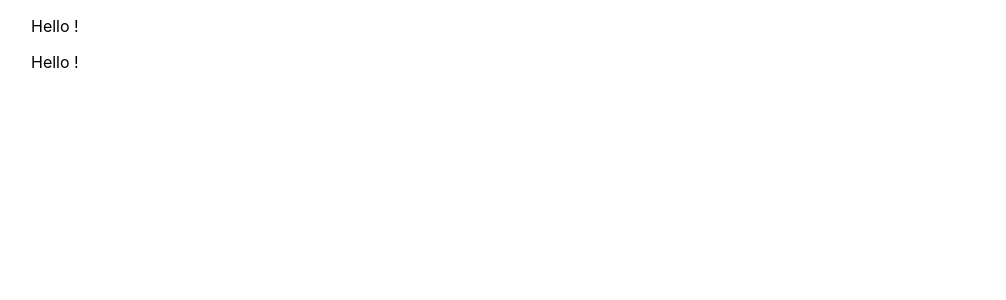
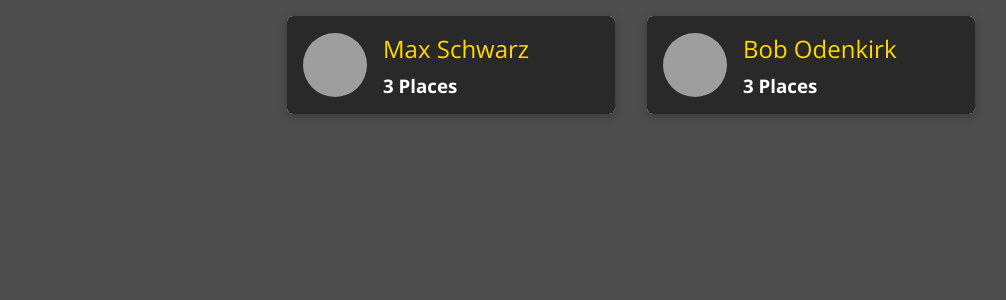
Before and after one commit to Jessy-DC/places-mern-project-frontend, a React (Create React App) app: page / in a window 1280 px wide. Shown: the top 300 px of the page, without its empty margins (9-1015 px from the left). Built offline with nearby package versions, Linux system fonts and the light colour scheme; grey boxes are pictures that could not be loaded.

Commit message:
Styling app & add components for visibility

```diff
--- a/src/index.css
+++ b/src/index.css
@@ -1,13 +1,42 @@
+@import url('https://fonts.googleapis.com/css?family=Open+Sans:400,700&display=swap');
+
+* {
+  box-sizing: border-box;
+}
+
+html {
+  font-family: 'Open Sans', sans-serif;
+}
+
 body {
   margin: 0;
-  font-family: -apple-system, BlinkMacSystemFont, 'Segoe UI', 'Roboto', 'Oxygen',
-    'Ubuntu', 'Cantarell', 'Fira Sans', 'Droid Sans', 'Helvetica Neue',
-    sans-serif;
-  -webkit-font-smoothing: antialiased;
-  -moz-osx-font-smoothing: grayscale;
+  background: #4d4d4d;
 }
 
-code {
-  font-family: source-code-pro, Menlo, Monaco, Consolas, 'Courier New',
-    monospace;
+.slide-in-left-enter {
+  transform: translateX(-100%);
 }
+
+.slide-in-left-enter-active {
+  transform: translateX(0);
+  opacity: 1;
+  transition: all 200ms;
+}
+
+.slide-in-left-exit {
+  transform: translateX(0%);
+  opacity: 1;
+}
+
+.slide-in-left-exit-active {
+  transform: translateX(-100%);
+  opacity: 0;
+  transition: all 200ms;
+}
+
+.center {
+  text-align: center;
+  display: flex;
+  justify-content: center;
+  align-items: center;
+}
--- /dev/null
+++ b/src/shared/components/UIElements/Avatar.css
@@ -0,0 +1,15 @@
+.avatar {
+    width: 100%;
+    height: 100%;
+    display: flex;
+    justify-content: center;
+    align-items: center;
+}
+
+.avatar img {
+    display: block;
+    border-radius: 50%;
+    width: 100%;
+    height: 100%;
+    object-fit: cover;
+}
--- /dev/null
+++ b/src/shared/components/UIElements/Avatar.js
@@ -0,0 +1,17 @@
+import React from 'react'
+
+import './Avatar.css'
+
+const Avatar = props => {
+    return (
+        <div className={`avatar ${props.className}`} style={props.style}>
+            <img
+                src={props.image}
+                alt={props.alt}
+                style={{width: props.width, height: props.height}}
+            />
+        </div>
+    )
+}
+
+export default Avatar
--- /dev/null
+++ b/src/shared/components/UIElements/Card.css
@@ -0,0 +1,8 @@
+.card {
+    margin: 0;
+    box-shadow: 0 2px 8px rgba(0, 0, 0, 0.26);
+    border-radius: 6px;
+    padding: 1rem;
+    overflow: hidden;
+    background: white;
+}
--- /dev/null
+++ b/src/shared/components/UIElements/Card.js
@@ -0,0 +1,13 @@
+import React from 'react';
+
+import './Card.css';
+
+const Card = props => {
+    return (
+        <div className={`card ${props.className}`} style={props.style}>
+            {props.children}
+        </div>
+    );
+};
+
+export default Card;
--- a/src/user/components/UserItem.css
+++ b/src/user/components/UserItem.css
@@ -0,0 +1,49 @@
+.user-item {
+    margin: 1rem;
+    width: calc(45% - 2rem);
+    min-width: 17.5rem;
+}
+
+.user-item a {
+    display: flex;
+    align-items: center;
+    width: 100%;
+    height: 100%;
+    text-decoration: none;
+    padding: 1rem;
+    color: white;
+    background: #292929;
+}
+
+.user-item a:hover,
+.user-item a:active {
+    background: #ffd900;
+}
+
+.user-item__content {
+    padding: 0;
+}
+
+.user-item__image {
+    width: 4rem;
+    height: 4rem;
+    margin-right: 1rem;
+}
+
+.user-item__info h2 {
+    font-size: 1.5rem;
+    margin: 0 0 0.5rem 0;
+    font-weight: normal;
+    color: #ffd900;
+}
+
+.user-item:hover h2,
+.user-item:active h2,
+.user-item:hover h3,
+.user-item:active h3 {
+    color: #292929;
+}
+
+.user-item__info h3 {
+    margin: 0;
+}
--- a/src/user/components/UserItem.js
+++ b/src/user/components/UserItem.js
@@ -1,13 +1,28 @@
-import React from "react";
+import React from 'react';
+import { Link } from 'react-router-dom';
 
+import Avatar from '../../shared/components/UIElements/Avatar';
+import Card from '../../shared/components/UIElements/Card';
 import './UserItem.css';
 
 const UserItem = props => {
     return (
-        <div>
-            <p>Hello !</p>
-        </div>
-    )
-}
+        <li className="user-item">
+            <Card className="user-item__content">
+                <Link to={`/${props.id}/places`}>
+                    <div className="user-item__image">
+                        <Avatar image={props.image} alt={props.name} />
+                    </div>
+                    <div className="user-item__info">
+                        <h2>{props.name}</h2>
+                        <h3>
+                            {props.placeCount} {props.placeCount === 1 ? 'Place' : 'Places'}
+                        </h3>
+                    </div>
+                </Link>
+            </Card>
+        </li>
+    );
+};
 
 export default UserItem;
--- a/src/user/components/UsersList.css
+++ b/src/user/components/UsersList.css
@@ -0,0 +1,10 @@
+.users-list {
+    list-style: none;
+    margin: 0 auto;
+    padding: 0;
+    width: 90%;
+    max-width: 50rem;
+    display: flex;
+    justify-content: center;
+    flex-wrap: wrap;
+}
--- a/src/user/components/UsersList.js
+++ b/src/user/components/UsersList.js
@@ -10,7 +10,7 @@ const UsersList = props => {
         </div>
     }
 
-    return <ul>
+    return <ul className="users-list">
         {props.items.map((user) => {
             return <UserItem
                 key={user.id}
```
